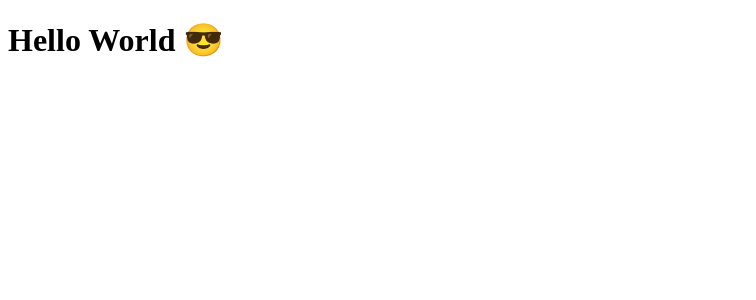
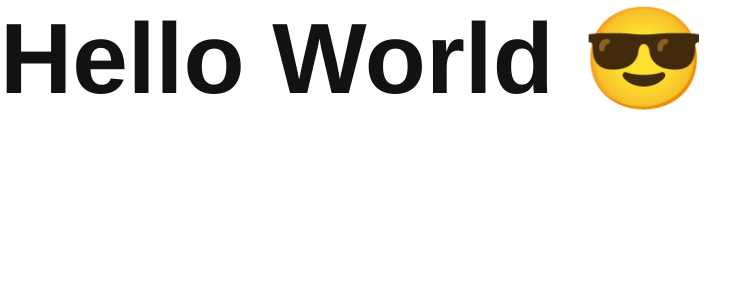
Before and after one commit to matheustanaka/marvel-api, a React (Create React App) app: page / in a window 1280 px wide. Shown: the top 300 px of the page, without its empty margins (0-756 px from the left). Built offline with nearby package versions, Linux system fonts and the light colour scheme.

Commit message:
chore: add sass

```diff
--- a/package.json
+++ b/package.json
@@ -6,6 +6,7 @@
     "react": "^17.0.2",
     "react-dom": "^17.0.2",
     "react-scripts": "5.0.0",
+    "sass": "^1.49.0",
     "web-vitals": "^2.1.0"
   },
   "devDependencies": {
@@ -16,6 +17,7 @@
     "@types/node": "^16.7.13",
     "@types/react": "^17.0.20",
     "@types/react-dom": "^17.0.9",
+    "sass-loader": "^12.4.0",
     "typescript": "^4.4.2"
   },
   "scripts": {
--- a/src/App.tsx
+++ b/src/App.tsx
@@ -1,3 +1,5 @@
+import "./styles/app.scss";
+
 export function App() {
   return (
     <div className="App">
--- /dev/null
+++ b/src/styles/app.scss
@@ -0,0 +1,14 @@
+*{
+    margin: 0;
+    padding: 0;
+    box-sizing: border-box;
+}
+
+body {
+    font: 16px "Helvetica Neue", Arial, sans-serif;
+    color: #121214;
+
+    h1 {
+        font-size: 100px;
+    }
+}
```
Also changed, not shown: 1 other file (tests, documents, lock files or other folders).
